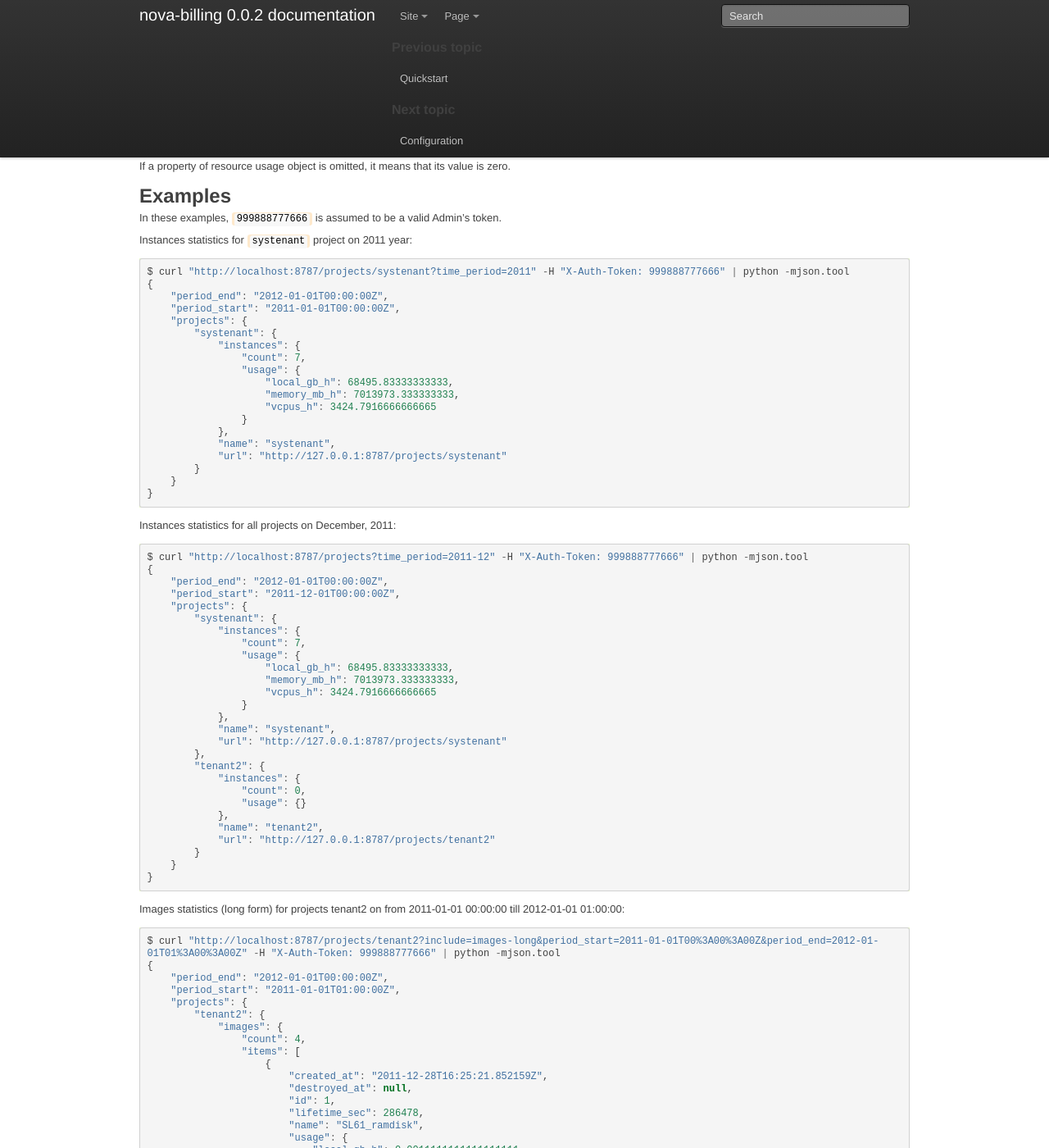
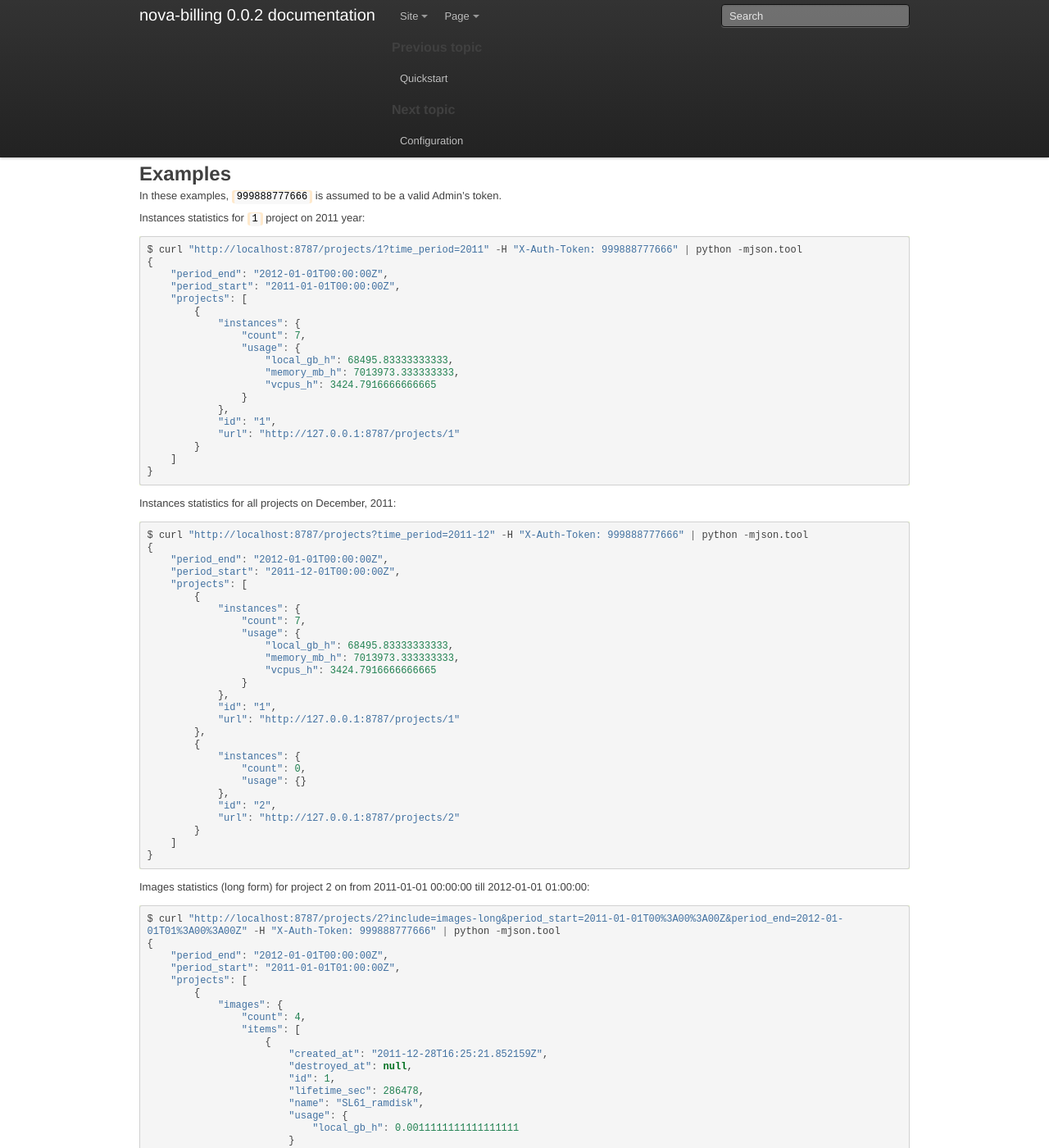
Before and after one commit to griddynamics/nova-billing, a Sphinx documentation site: the page built from doc/source/restapi.rst, in a window 1280 px wide and 1400 px high, scrolled down 3547 px. Shown: the whole window at 82% size. Built offline with Sphinx 7.4.7, drawn with Linux system fonts in a browser that asks for light colours; pages that are not in the unit, such as notebooks, are missing from menus; some of the changed text lies outside the part shown.

Commit message:
use tenant id instead of name

```diff
--- a/doc/source/restapi.rst
+++ b/doc/source/restapi.rst
@@ -11,12 +11,10 @@ Nova Billing daemon supports the following forms of requests.
 2. ``GET /projects`` - statistics for all projects if user has role Admin,
    otherwise statistics for token's project will be returned.
 
-3. ``GET /projects/{project}`` - statistics for requested
-   ``{project}``.
+3. ``GET /projects/{project_id}`` - statistics for requested
+   ``{project_id}``.
 
 The last two forms require ``X-Auth-Token`` header to be set to a valid token value.
-
-``{project}`` is a name of a project. It is not a project ID.
 
 Time period for statistics can be specified in two forms.
 
@@ -131,10 +129,10 @@ Project statistics object has the following schema:
         "type": "object",
         "description": "Project statistics",
         "properties": {
-            "name": {
+            "id": {
                 "required": true,
                 "type": "string",
-                "description": "Project name"
+                "description": "Project ID"
             },
             "url": {
                 "required": true,
@@ -269,16 +267,16 @@ Examples
 
 In these examples, ``999888777666`` is assumed to be a valid Admin's token.
 
-Instances statistics for ``systenant`` project on 2011 year:
+Instances statistics for ``1`` project on 2011 year:
 
 .. code-block:: javascript
 
-    $ curl "http://localhost:8787/projects/systenant?time_period=2011" -H "X-Auth-Token: 999888777666" | python -mjson.tool
+    $ curl "http://localhost:8787/projects/1?time_period=2011" -H "X-Auth-Token: 999888777666" | python -mjson.tool
     {
         "period_end": "2012-01-01T00:00:00Z",
         "period_start": "2011-01-01T00:00:00Z",
-        "projects": {
-            "systenant": {
+        "projects": [
+            {
                 "instances": {
                     "count": 7,
                     "usage": {
@@ -287,10 +285,10 @@ Instances statistics for ``systenant`` project on 2011 year:
                         "vcpus_h": 3424.7916666666665
                     }
                 },
-                "name": "systenant",
-                "url": "http://127.0.0.1:8787/projects/systenant"
+                "id": "1",
+                "url": "http://127.0.0.1:8787/projects/1"
             }
-        }
+        ]
     }
 
 
@@ -302,8 +300,8 @@ Instances statistics for all projects on December, 2011:
     {
         "period_end": "2012-01-01T00:00:00Z",
         "period_start": "2011-12-01T00:00:00Z",
-        "projects": {
-            "systenant": {
+        "projects": [
+            {
                 "instances": {
                     "count": 7,
                     "usage": {
@@ -312,30 +310,30 @@ Instances statistics for all projects on December, 2011:
                         "vcpus_h": 3424.7916666666665
                     }
                 },
-                "name": "systenant",
-                "url": "http://127.0.0.1:8787/projects/systenant"
+                "id": "1",
+                "url": "http://127.0.0.1:8787/projects/1"
             },
-            "tenant2": {
+            {
                 "instances": {
                     "count": 0,
                     "usage": {}
                 },
-                "name": "tenant2",
-                "url": "http://127.0.0.1:8787/projects/tenant2"
+                "id": "2",
+                "url": "http://127.0.0.1:8787/projects/2"
             }
-        }
+        ]
     }
 
-Images statistics (long form) for projects tenant2 on from 2011-01-01 00:00:00 till 2012-01-01 01:00:00:
+Images statistics (long form) for project 2 on from 2011-01-01 00:00:00 till 2012-01-01 01:00:00:
 
 .. code-block:: javascript
 
-    $ curl "http://localhost:8787/projects/tenant2?include=images-long&period_start=2011-01-01T00%3A00%3A00Z&period_end=2012-01-01T01%3A00%3A00Z" -H "X-Auth-Token: 999888777666" | python -mjson.tool
+    $ curl "http://localhost:8787/projects/2?include=images-long&period_start=2011-01-01T00%3A00%3A00Z&period_end=2012-01-01T01%3A00%3A00Z" -H "X-Auth-Token: 999888777666" | python -mjson.tool
     {
         "period_end": "2012-01-01T00:00:00Z",
         "period_start": "2011-01-01T01:00:00Z",
-        "projects": {
-            "tenant2": {
+        "projects": [
+            {
                 "images": {
                     "count": 4,
                     "items": [
@@ -384,8 +382,8 @@ Images statistics (long form) for projects tenant2 on from 2011-01-01 00:00:00 t
                         "local_gb_h": 16.36111111111111
                     }
                 },
-                "name": "tenant2",
-                "url": "http://127.0.0.1:8787/projects/tenant2"
+                "id": "2",
+                "url": "http://127.0.0.1:8787/projects/2"
             }
-        }
+        ]
     }
```
Also changed, not shown: other parts of doc/source/restapi.rst (+1 -1 lines), doc/source/quickstart.rst (+4 -4 lines), 6 other files.
